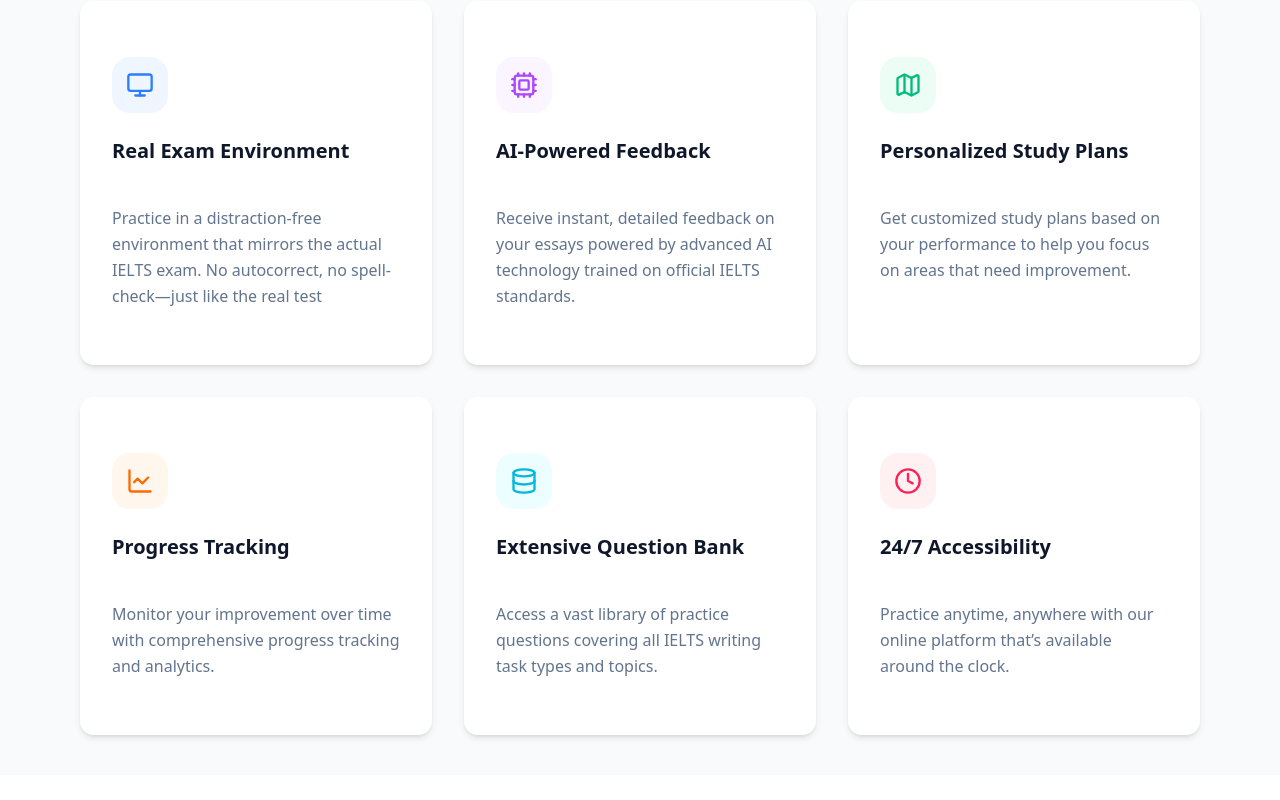
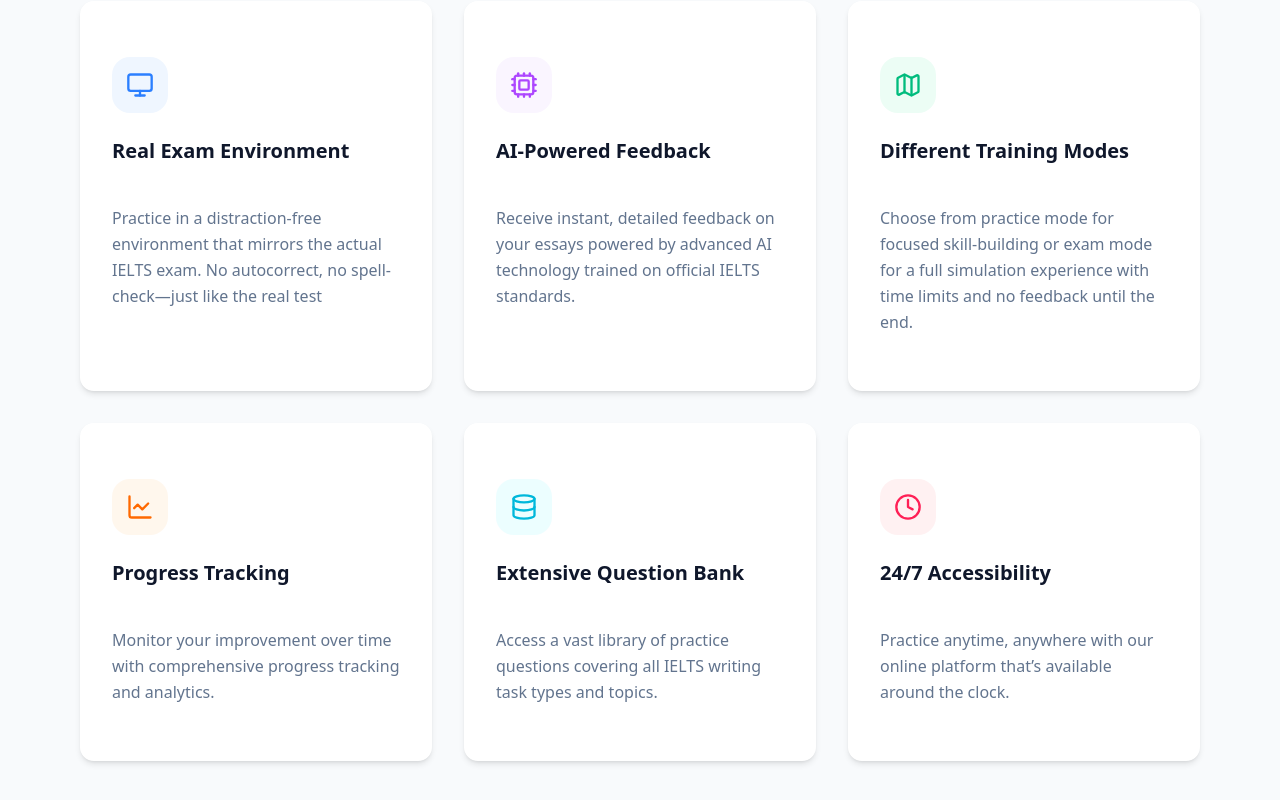
Before and after one commit to Jeremi-code/IELTSly, a Next.js app: page / in a window 1280 px wide. Shown: the part 1280-2080 px from the top of the page. Built offline with nearby package versions, Linux system fonts and the light colour scheme.

Commit message:
fix: home page - features section -  "personalized study plans" replaced by "different training modes"

```diff
--- a/app/components/Features.tsx
+++ b/app/components/Features.tsx
@@ -23,9 +23,9 @@
     bgColor: "bg-purple-50 dark:bg-purple-900/20",
   },
   {
-    title: "Personalized Study Plans",
+    title: "Different Training Modes",
     description:
-      "Get customized study plans based on your performance to help you focus on areas that need improvement.",
+      "Choose from practice mode for focused skill-building or exam mode for a full simulation experience with time limits and no feedback until the end.",
     icon: Map,
     color: "text-emerald-500",
     bgColor: "bg-emerald-50 dark:bg-emerald-900/20",
--- a/package.json
+++ b/package.json
@@ -36,5 +36,6 @@
     "tailwindcss": "^4",
     "tw-animate-css": "^1.4.0",
     "typescript": "^5"
-  }
+  },
+  "packageManager": "pnpm@9.15.4+sha512.b2dc20e2fc72b3e18848459b37359a32064663e5627a51e4c74b2c29dd8e8e0491483c3abb40789cfd578bf362fb6ba8261b05f0387d76792ed6e23ea3b1b6a0"
 }
```
